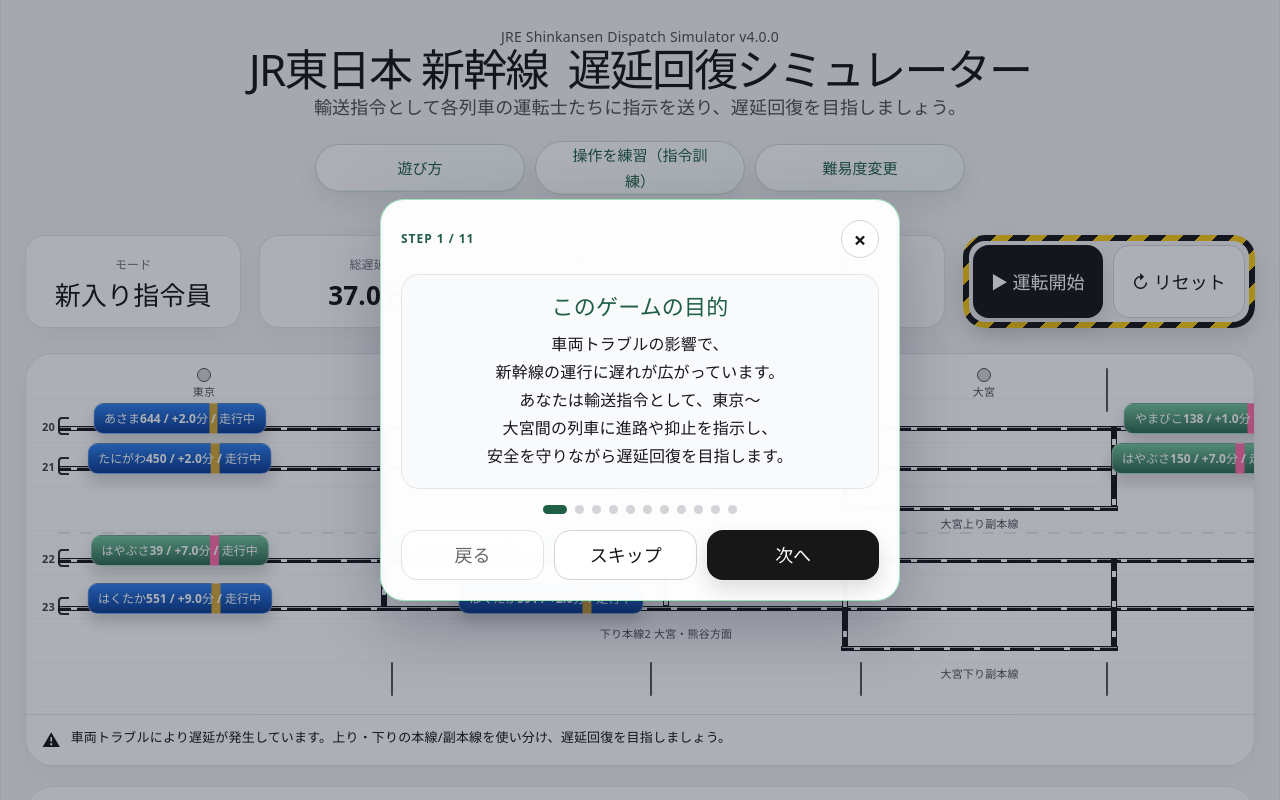
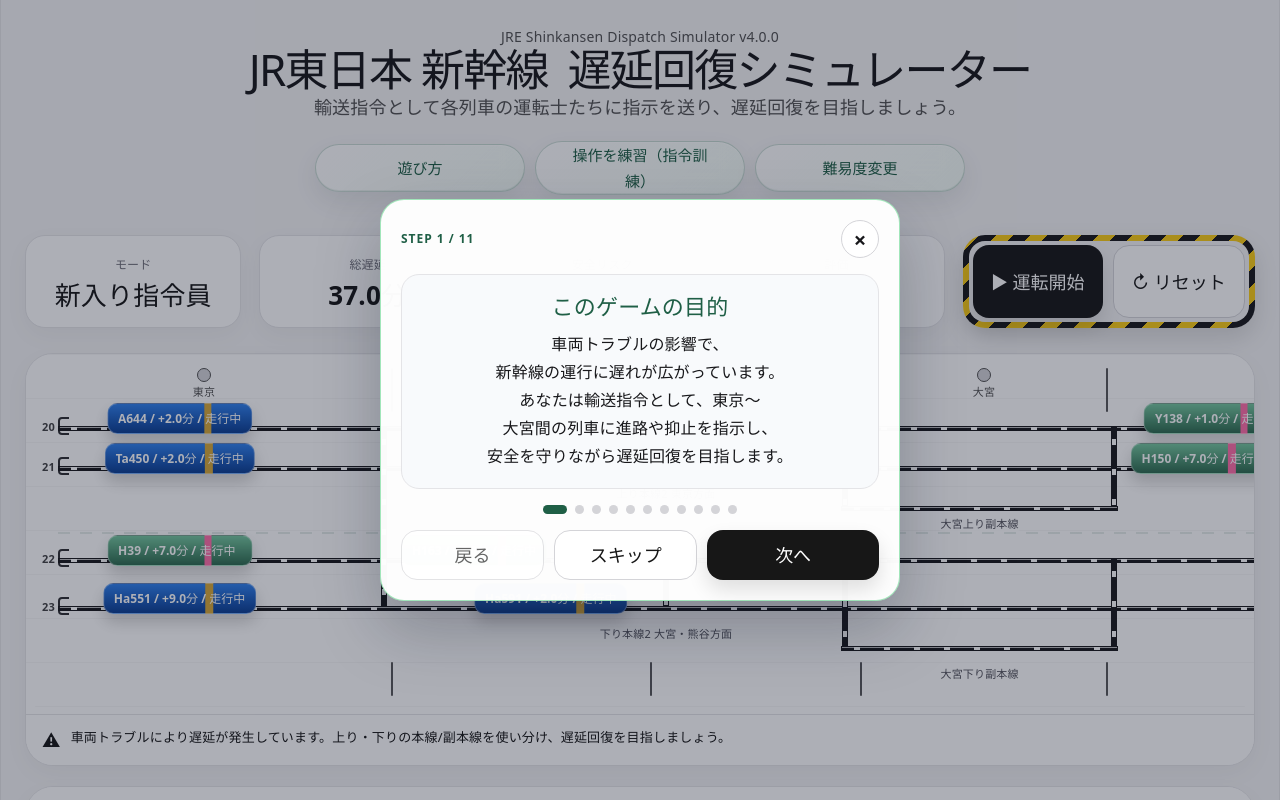
Before and after one commit to Irodori-888/jre-shinkansen-dispatch-simulator, a React (Vite) app: page / in a window 1280 px wide. Shown: the top 800 px of the page. Built offline with nearby package versions, Linux system fonts and the light colour scheme.

Commit message:
Improve Experience

```diff
--- a/src/App.jsx
+++ b/src/App.jsx
@@ -434,6 +434,26 @@
   return `${train.type}${train.number ?? ''}`
 }
 
+function shortTrainBoardName(train) {
+  const type = train?.type ?? ''
+  const number = train?.number ?? ''
+
+  if (type.includes('はやぶさ・こまち')) return `H/K${number}`
+  if (type.includes('やまびこ・つばさ')) return `Y/T${number}`
+  if (type.includes('はやぶさ')) return `H${number}`
+  if (type.includes('こまち')) return `K${number}`
+  if (type.includes('やまびこ')) return `Y${number}`
+  if (type.includes('つばさ')) return `T${number}`
+  if (type.includes('なすの')) return `N${number}`
+  if (type.includes('とき')) return `To${number}`
+  if (type.includes('たにがわ')) return `Ta${number}`
+  if (type.includes('かがやき')) return `Ka${number}`
+  if (type.includes('はくたか')) return `Ha${number}`
+  if (type.includes('あさま')) return `A${number}`
+
+  return `${type}${number}`
+}
+
 function trainTypeColorClass(type) {
   if (type.includes('こまち')) return 'train-name-komachi'
   if (type.includes('つばさ')) return 'train-name-tsubasa'
@@ -831,12 +851,8 @@
   const bodyMinX = Math.min(frontX, rearX)
   const bodyMaxX = Math.max(frontX, rearX)
   const isSwitchBetweenFrontAndRear = switchX >= bodyMinX && switchX <= bodyMaxX
-  const isNearSwitch =
-    Math.abs(train.x - switchX) <= tolerance ||
-    Math.abs(frontX - switchX) <= tolerance ||
-    Math.abs(rearX - switchX) <= tolerance
-
-  return !hasTrainFullyClearedSwitch(train, switchX) && (isSwitchBetweenFrontAndRear || isNearSwitch)
+
+  return isSwitchBetweenFrontAndRear
 }
 
 function switchConflictTrainOnTargetTrack(train, targetTrack, trains, ignoreTrainId = null) {
@@ -2237,7 +2253,7 @@
       <div className={`train ${train.colorClass}`}>
         <div className="train-top compact">
           <strong>
-            {displayTrainName(train)} / +{train.delay.toFixed(1)}分 / {trainStatusLabel(train)}
+            {shortTrainBoardName(train)} / +{train.delay.toFixed(1)}分 / {trainStatusLabel(train)}
           </strong>
           {(train.held || train.autoHeld) && <span className="hold-mark">×</span>}
           {!train.held && !train.autoHeld && train.dwellRemaining > 0 && <span>⏸</span>}
```
